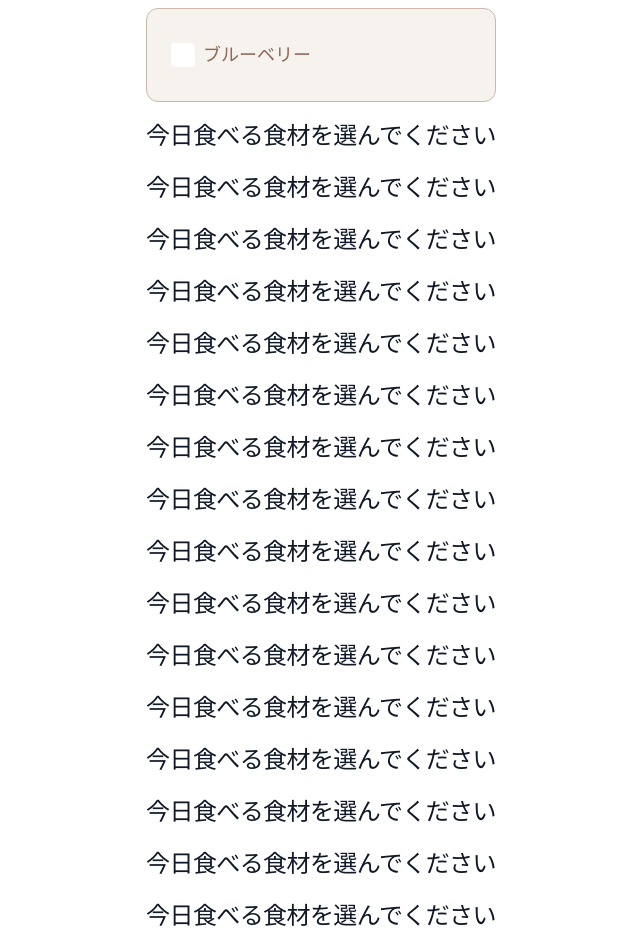
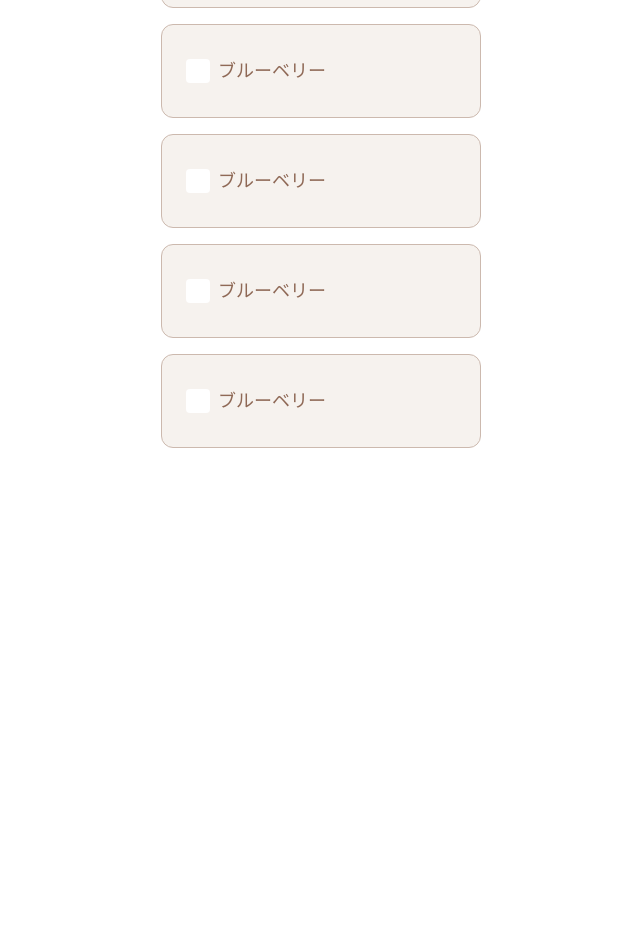
Before and after one commit to 9905Makoto/Tabeyo, a React (Vite) app in the folder app/web/: page /select in a window 1280 px wide. Shown: the part 800-1729 px from the top of the page, without its empty margins (319-959 px from the left). After the commit the page ends 1296 px from the top, so only its background shows below. Built offline with nearby package versions, Linux system fonts and the light colour scheme.

Commit message:
食材選択画面　食材カード作成中 55% #5

```diff
--- a/app/web/src/SelectFoods.tsx
+++ b/app/web/src/SelectFoods.tsx
@@ -8,12 +8,10 @@ import { Checkbox } from "@/components/ui/checkbox";
 function SelectFoods() {
   return (
     <>
-      <div className="flex min-h-full flex-1 flex-col justify-center px-6 py-12 lg:px-8 space-y-4">
-        <div>
-          <Header />
-        </div>
+      <Header />
+      <div className="flex min-h-full flex-1 flex-col justify-center items-center px-6 pt-20 lg:px-8 space-y-4">
         <div className="text-center text-2xl/9 font-bold tracking-tight text-gray-900">
-          <p>今日食べる食材を選んでください</p>
+          <p>今日食べる食材を５つまで選んでください</p>
         </div>
         <div>
           <FoodCard />
@@ -36,67 +34,15 @@ function SelectFoods() {
         <div>
           <FoodCard />
         </div>
-        <div className="text-center text-2xl/9 font-bold tracking-tight text-gray-900">
-          <p>今日食べる食材を選んでください</p>
+        <div>
+          <FoodCard />
         </div>
-        <div className="text-center text-2xl/9 font-bold tracking-tight text-gray-900">
-          <p>今日食べる食材を選んでください</p>
+        <div>
+          <FoodCard />
         </div>
-        <div className="text-center text-2xl/9 font-bold tracking-tight text-gray-900">
-          <p>今日食べる食材を選んでください</p>
+        <div>
+          <FoodCard />
         </div>
-        <div className="text-center text-2xl/9 font-bold tracking-tight text-gray-900">
-          <p>今日食べる食材を選んでください</p>
-        </div>
-        <div className="text-center text-2xl/9 font-bold tracking-tight text-gray-900">
-          <p>今日食べる食材を選んでください</p>
-        </div>
-        <div className="text-center text-2xl/9 font-bold tracking-tight text-gray-900">
-          <p>今日食べる食材を選んでください</p>
-        </div>
-        <div className="text-center text-2xl/9 font-bold tracking-tight text-gray-900">
-          <p>今日食べる食材を選んでください</p>
-        </div>
-        <div className="text-center text-2xl/9 font-bold tracking-tight text-gray-900">
-          <p>今日食べる食材を選んでください</p>
-        </div>
-        <div className="text-center text-2xl/9 font-bold tracking-tight text-gray-900">
-          <p>今日食べる食材を選んでください</p>
-        </div>
-        <div className="text-center text-2xl/9 font-bold tracking-tight text-gray-900">
-          <p>今日食べる食材を選んでください</p>
-        </div>
-        <div className="text-center text-2xl/9 font-bold tracking-tight text-gray-900">
-          <p>今日食べる食材を選んでください</p>
-        </div>
-        <div className="text-center text-2xl/9 font-bold tracking-tight text-gray-900">
-          <p>今日食べる食材を選んでください</p>
-        </div>
-        <div className="text-center text-2xl/9 font-bold tracking-tight text-gray-900">
-          <p>今日食べる食材を選んでください</p>
-        </div>
-        <div className="text-center text-2xl/9 font-bold tracking-tight text-gray-900">
-          <p>今日食べる食材を選んでください</p>
-        </div>
-        <div className="text-center text-2xl/9 font-bold tracking-tight text-gray-900">
-          <p>今日食べる食材を選んでください</p>
-        </div>
-        <div className="text-center text-2xl/9 font-bold tracking-tight text-gray-900">
-          <p>今日食べる食材を選んでください</p>
-        </div>
-        <div className="text-center text-2xl/9 font-bold tracking-tight text-gray-900">
-          <p>今日食べる食材を選んでください</p>
-        </div>
-        <div className="text-center text-2xl/9 font-bold tracking-tight text-gray-900">
-          <p>今日食べる食材を選んでください</p>
-        </div>
-        <div className="text-center text-2xl/9 font-bold tracking-tight text-gray-900">
-          <p>今日食べる食材を選んでください</p>
-        </div>
-        <div className="text-center text-2xl/9 font-bold tracking-tight text-gray-900">
-          <p>今日食べる食材を選んでください</p>
-        </div>
-
         <div className="sm:mx-auto sm:w-full sm:max-w-sm"></div>
       </div>
     </>
--- a/app/web/src/components/ui/card.tsx
+++ b/app/web/src/components/ui/card.tsx
@@ -9,7 +9,7 @@ const Card = React.forwardRef<
   <div
     ref={ref}
     className={cn(
-      "pt-2 pb-2 rounded-xl border border-[#CCB9AE] bg-card flex justify-start items-center text-card-foreground",
+      "pt-2 pb-2 rounded-xl border border-[#CCB9AE] bg-card flex justify-start items-center text-card-foreground max-w-sm min-w-80",
       className
     )}
     {...props}
```
